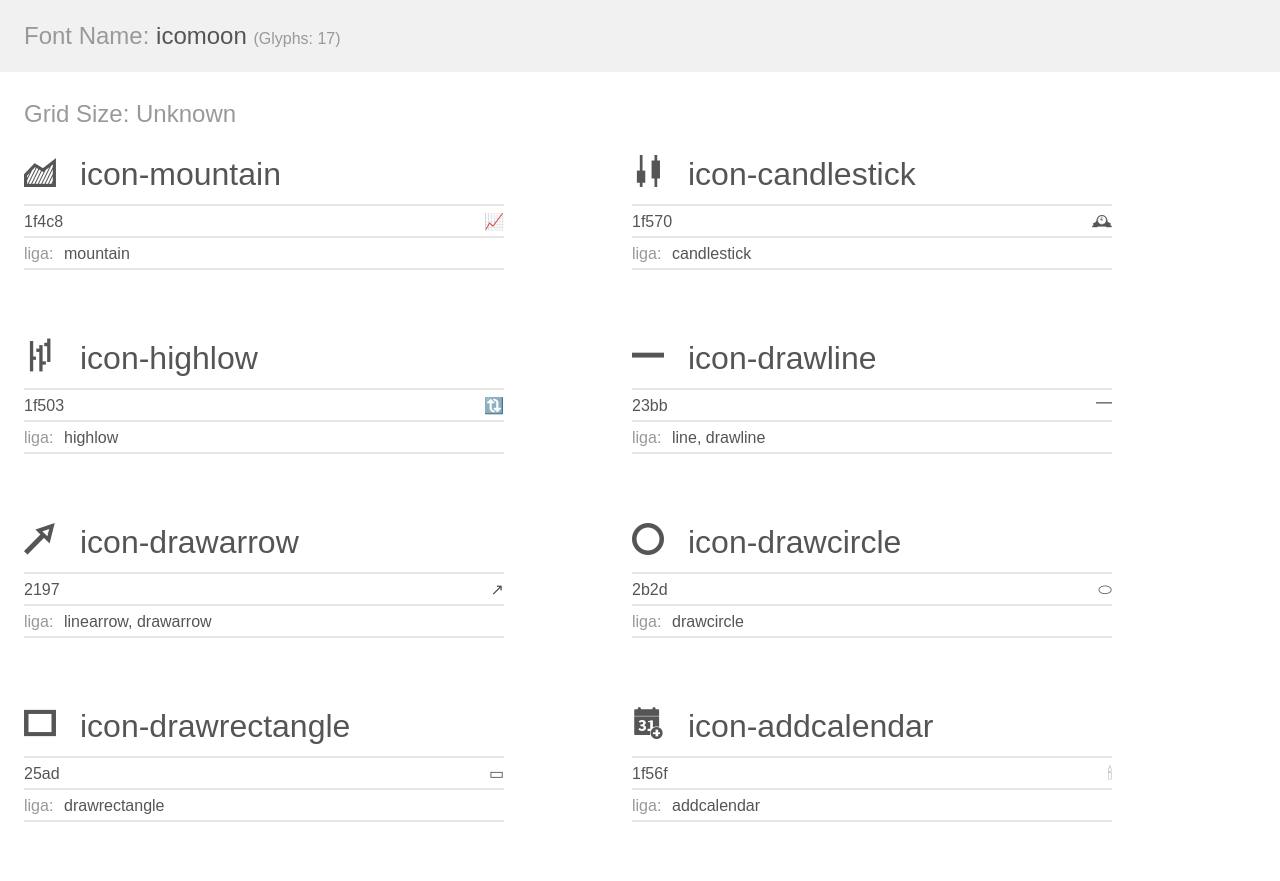
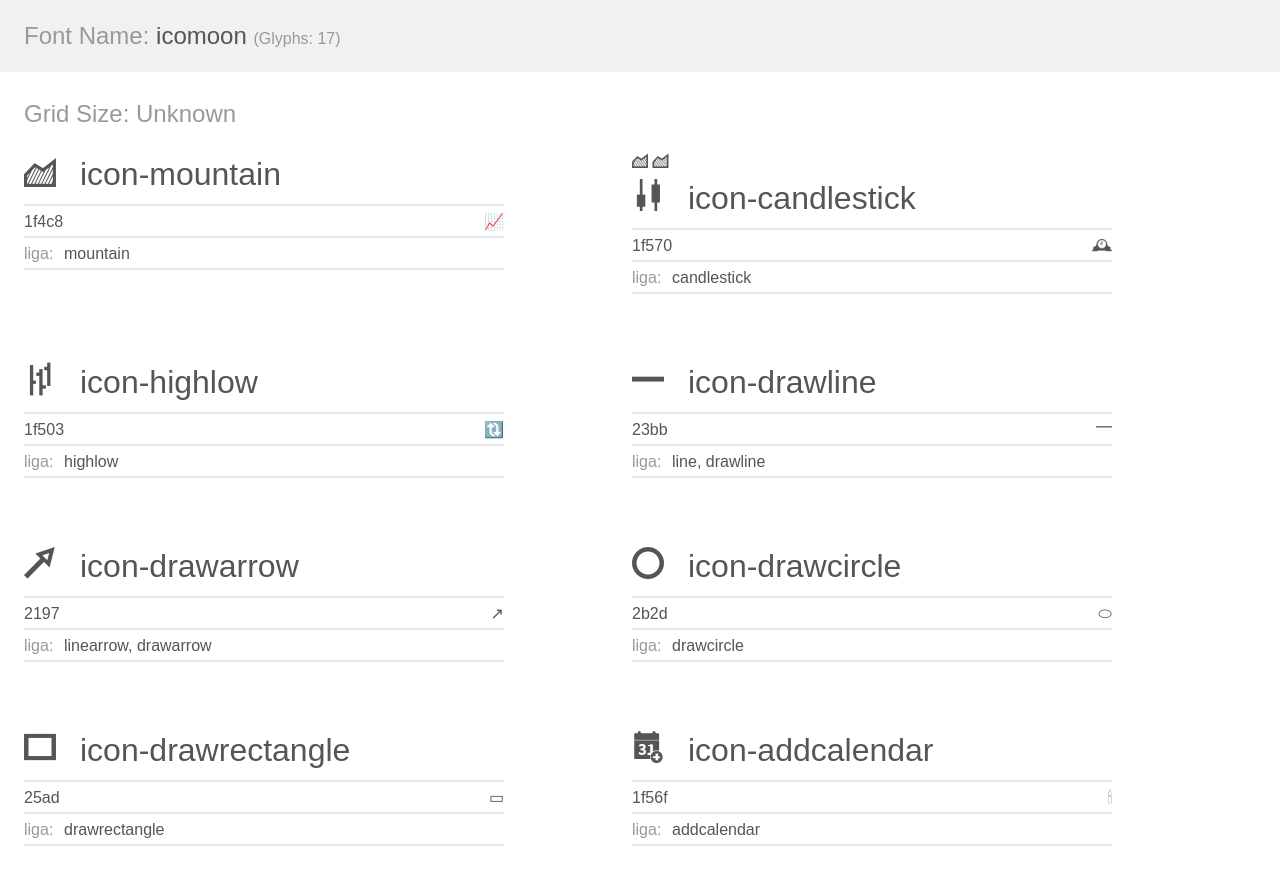
Before and after one commit to jasonadelia/jasonadelia.github.com, a plain HTML site: page share/prodaq/prodaqons/demo.html in a window 1280 px wide. Shown: the top 881 px of the page. Drawn offline with Linux system fonts and the light colour scheme.

Commit message:
Update style.css

```diff
--- a/share/prodaq/prodaqons/style.css
+++ b/share/prodaq/prodaqons/style.css
@@ -99,3 +99,8 @@
 .icon-history:before {
 	content: "\27f2";
 }
+
+.icon-attr:before{
+	content: attr(data-icon);
+}
+}
```
